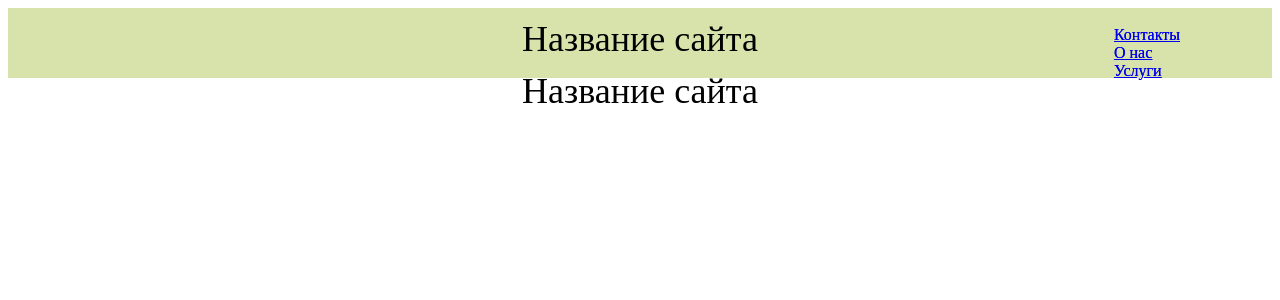
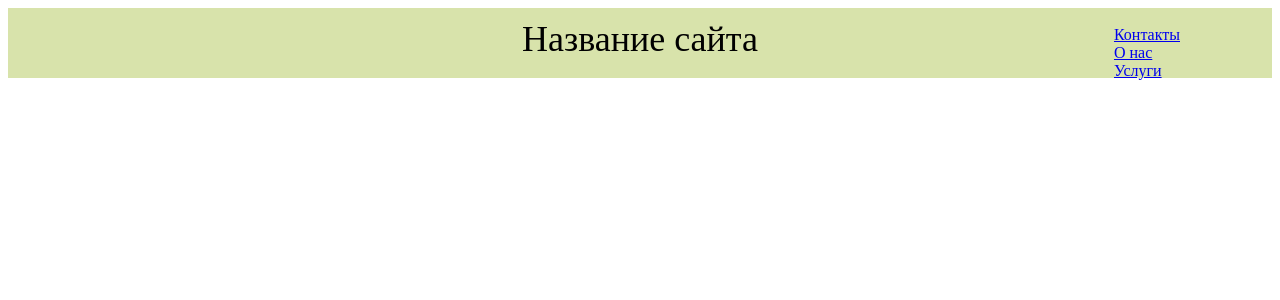
Before and after one commit to KamalovaDi/site_php, a PHP site: page /header.php in a window 1280 px wide. Shown: the top 300 px of the page. Run offline with PHP 8.4, Linux system fonts and the light colour scheme.

Commit message:
шапка 1.3

```diff
--- a/header.php
+++ b/header.php
@@ -7,11 +7,5 @@
 		<li><a href = "#">О нас</a></li>
 		<li><a href = "#">Услуги</a></li>
 </ul>
-<div class = "title">Название сайта</div>
-<ul class = "menu">
-		<li><a href = "#">Контакты</a></li>
-		<li><a href = "#">О нас</a></li>
-		<li><a href = "#">Услуги</a></li>
-</ul>
 </header>
 </div>
```
